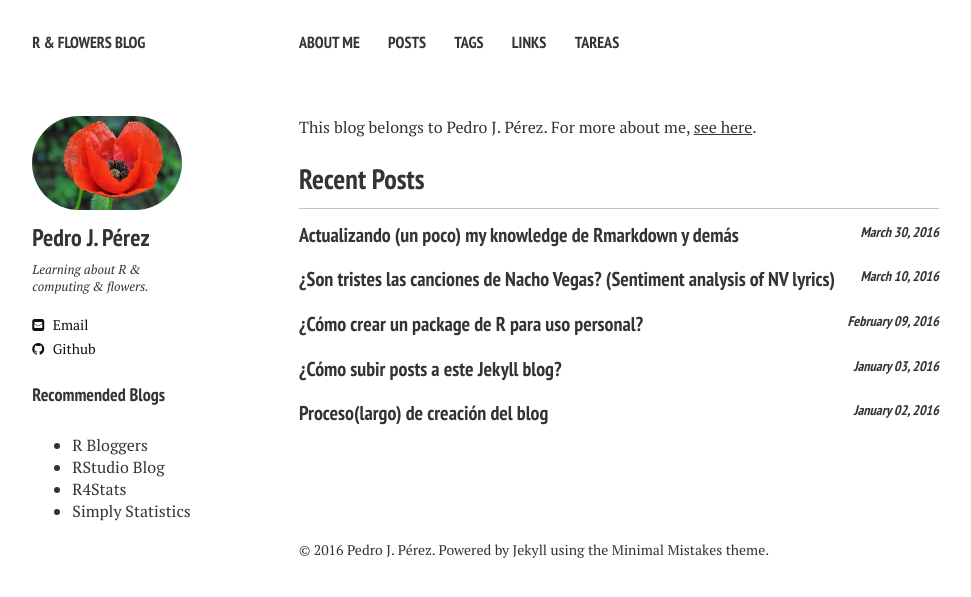
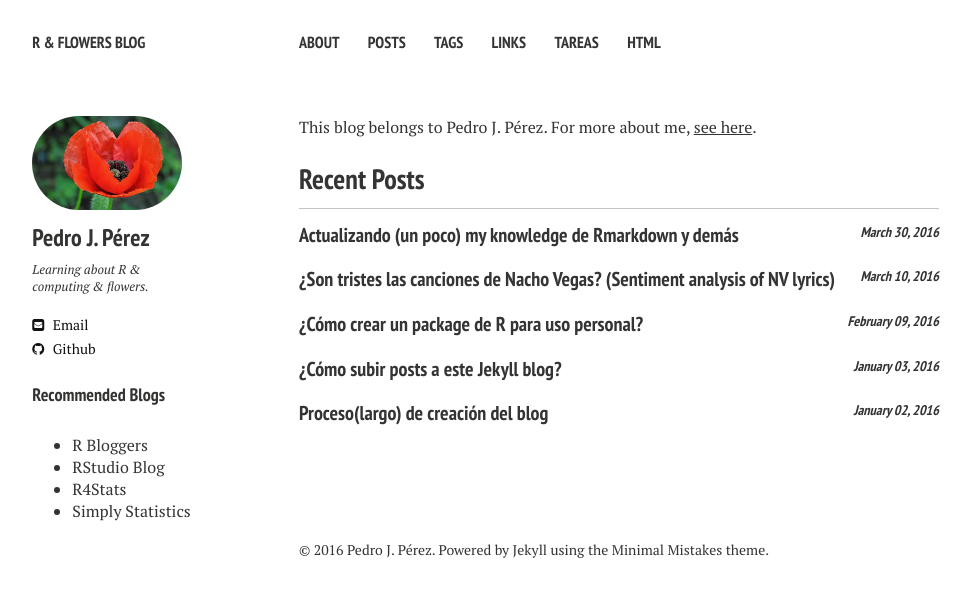
Before and after one commit to perezp44/perezp44.github.io, a Jekyll site: the page built from index.md, in a window 1280 px wide. Shown: the top 597 px of the page, without its empty margins (21-992 px from the left). Built offline with Jekyll 4.4.1, drawn with Linux system fonts in a browser that asks for light colours; nearby versions of some CDN libraries.

Commit message:
nueva pestaña de navegacion

```diff
--- a/_config.yml
+++ b/_config.yml
@@ -8,7 +8,7 @@ url:              http://perezp44.github.io
 name: R & flowers blog
 description: Blog on R & computing & flowers (for myself)
 
-# Jekyll configuration
+# Jekyll configuration #-Deprecation: Please change 'use_coderay' to 'enable_coderay' in your configuration file
 
 permalink:   /:categories/:title/
 markdown:    kramdown
@@ -24,7 +24,7 @@ kramdown:
   footnote_nr: 1
   entity_output: as_char
   toc_levels: 1..6
-  use_coderay: false
+  enable_coderay: false
 
 
 # Site owner
--- a/_data/navigation.yml
+++ b/_data/navigation.yml
@@ -1,6 +1,6 @@
 # Site navigation links
 
-- title: About Me
+- title: About
   url: /about/
 
 - title: Posts
@@ -14,3 +14,6 @@
 
 - title: Tareas
   url: /tareas/
+
+- title: html
+  url: /turoriales/
```
Also changed, not shown: tutoriales/index.md (added, +8 -0 lines).
